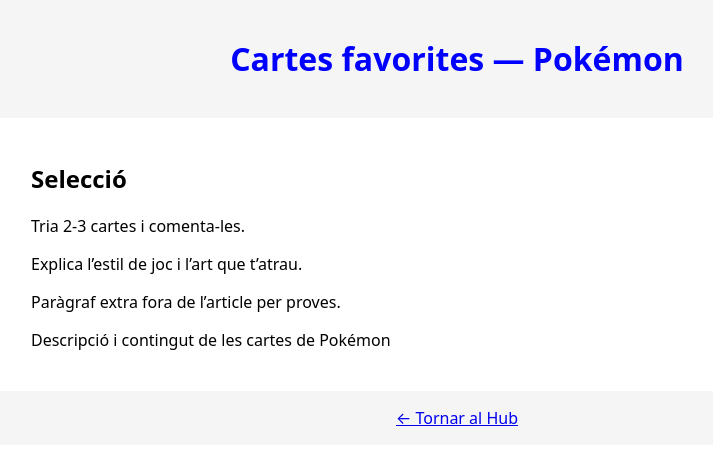
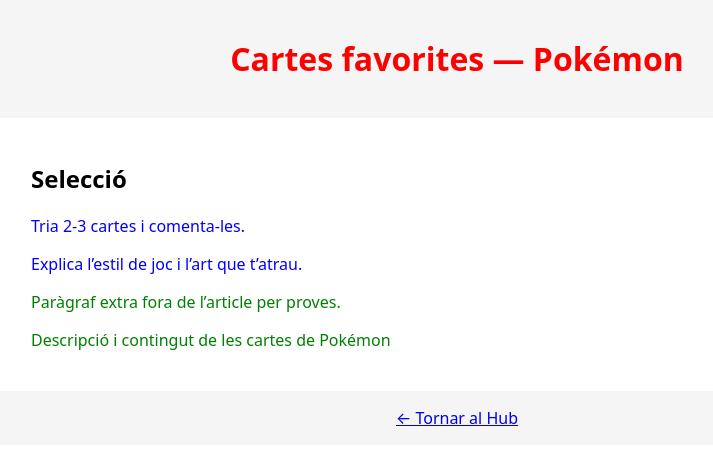
Before and after one commit to Ferarias-04/magic-hub, a plain HTML site: page pokemon.html in a window 1280 px wide. Shown: the whole page, without its empty margins (183-896 px from the left). Drawn offline with Linux system fonts and the light colour scheme.

Commit message:
estils amb combinadors judith

```diff
--- a/styles/pokemon.css
+++ b/styles/pokemon.css
@@ -1,3 +1,11 @@
 h1 {
-    color: blue;
+    color: red;
 }
+
+article > p {
+    color:blue;
+}
+
+article ~ p {
+    color:green;
+}
```
